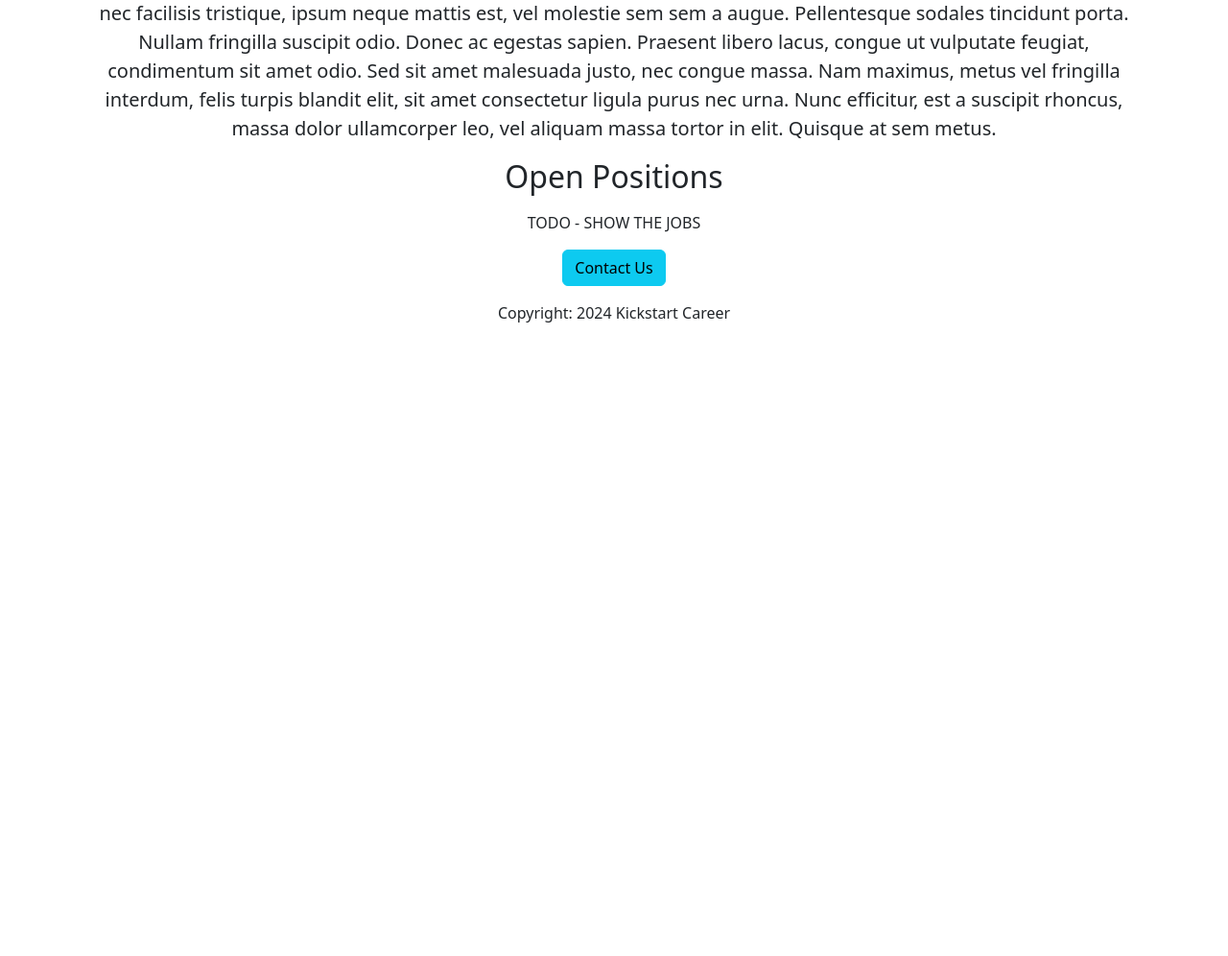
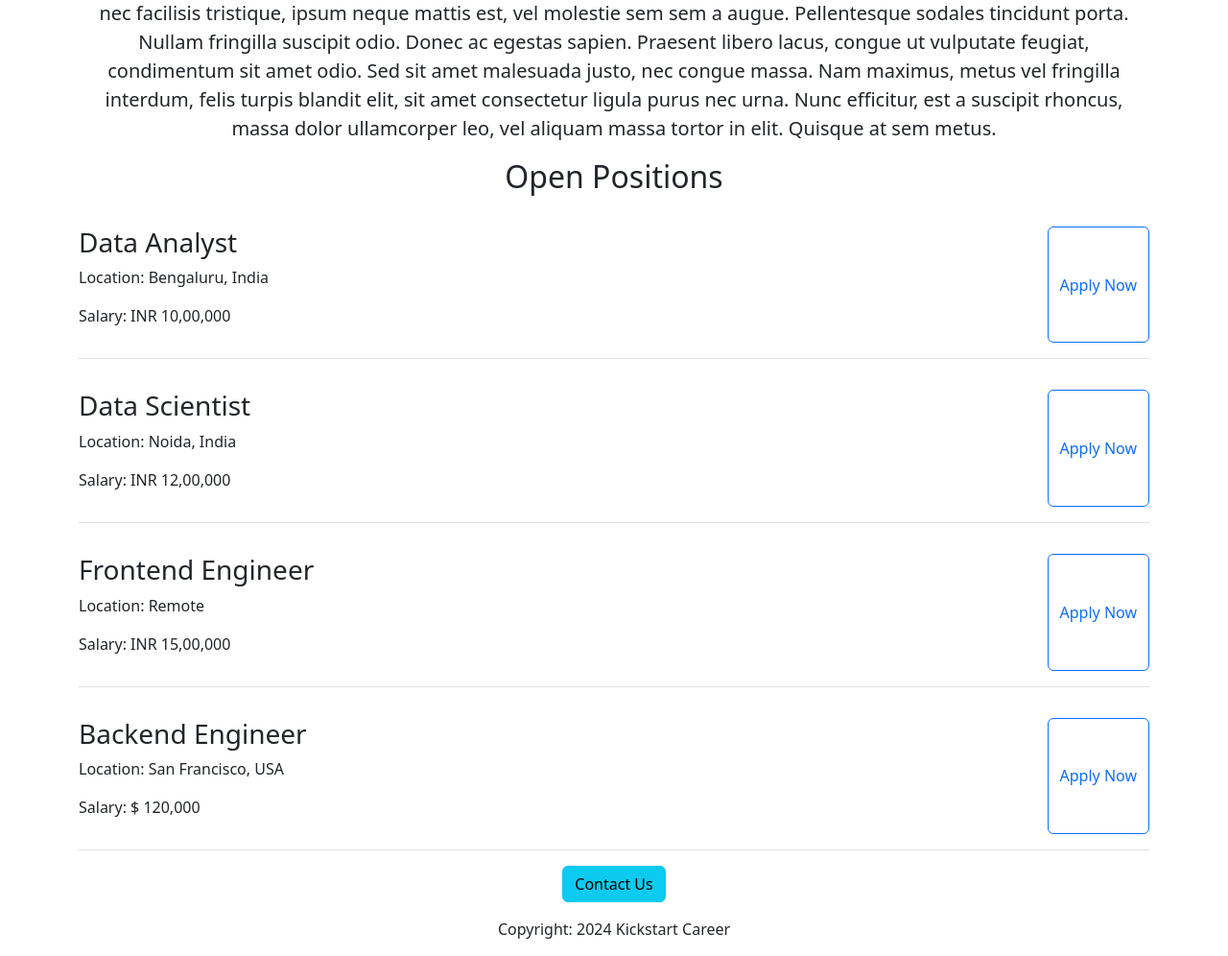
Before and after one commit to rahuls-gith/Kickstart-Career, a Flask app: page / in a window 1280 px wide. Shown: the part 571-1567 px from the top of the page at 96% size. Before the commit the page ends 907 px from the top, so only its background shows below. Run offline with Flask 3, Linux system fonts and the light colour scheme.

Commit message:
Dynamically Loading Data in Homepage

```diff
--- a/app.py
+++ b/app.py
@@ -39,9 +39,36 @@ from flask import Flask, render_template
 
 app = Flask(__name__)
 
+jobs = [
+    {
+        "id": 1,
+        "title": "Data Analyst",
+        "location": "Bengaluru, India",
+        "salary": "INR 10,00,000",
+    },
+    {
+        "id": 2,
+        "title": "Data Scientist",
+        "location": "Noida, India",
+        "salary": "INR 12,00,000",
+    },
+    {
+        "id": 3,
+        "title": "Frontend Engineer",
+        "location": "Remote",
+        "salary": "INR 15,00,000",
+    },
+    {
+        "id": 4,
+        "title": "Backend Engineer",
+        "location": "San Francisco, USA",
+        "salary": "$ 120,000",
+    }
+]
+
 @app.route("/")
 def home_page():
-    return render_template("home.html")
+    return render_template("home.html", data=jobs, company="Kickstart Career")
 
 
 if __name__ == "__main__":
--- a/templates/home.html
+++ b/templates/home.html
@@ -4,7 +4,7 @@
 		<meta charset="UTF-8">
 		<meta name="viewport" content="width=device-width, initial-scale=1.0">
 		<link href="https://cdn.jsdelivr.net/npm/bootstrap@5.3.2/dist/css/bootstrap.min.css" rel="stylesheet" integrity="sha384-T3c6CoIi6uLrA9TneNEoa7RxnatzjcDSCmG1MXxSR1GAsXEV/Dwwykc2MPK8M2HN" crossorigin="anonymous">
-		<title>Kickstart Career</title>
+		<title>{{company}}</title>
 		<!--
 		<style>
 			h1 {
@@ -38,16 +38,29 @@
 	</head>
 	<body>
 		<div class="container">
-			<h1 class="text-center my-3">Kickstart Career</h1>
+			<h1 class="text-center my-3">{{company}}</h1>
 			<img style="height: 360px; object-fit: cover; width: 100%" src="../static/homepage-banner.jpg" class="img-fluid rounded" alt="Career Growth" height="320">
-			<h2 class="my-3 text-center">About Kickstart Career</h2>
+			<h2 class="my-3 text-center">About {{company}}</h2>
 			<p class="my-3 text-center lead">Lorem ipsum dolor sit amet, consectetur adipiscing elit. Nullam mattis tempus sollicitudin. Aliquam nec nunc non ante suscipit eleifend eu id sem. Sed convallis ex vitae turpis pulvinar consectetur sit amet nec arcu. Aliquam rhoncus, nibh nec facilisis tristique, ipsum neque mattis est, vel molestie sem sem a augue. Pellentesque sodales tincidunt porta. Nullam fringilla suscipit odio. Donec ac egestas sapien. Praesent libero lacus, congue ut vulputate feugiat, condimentum sit amet odio. Sed sit amet malesuada justo, nec congue massa. Nam maximus, metus vel fringilla interdum, felis turpis blandit elit, sit amet consectetur ligula purus nec urna. Nunc efficitur, est a suscipit rhoncus, massa dolor ullamcorper leo, vel aliquam massa tortor in elit. Quisque at sem metus.</p>
 			<h2 class="my-3 text-center">Open Positions</h2>
-			<p class="my-3 text-center">TODO - SHOW THE JOBS</p>
+			<div class="my-3">
+				{% for job_listing in data %}
+					<div class="my-3 border-bottom py-3 d-flex justify-content-md-between">
+						<div mx-5>
+							<h3>{{job_listing['title']}}</h3>
+							<p>Location: {{job_listing['location']}}</p>
+							{% if 'salary' in job_listing %}
+							<p>Salary: {{job_listing['salary']}}</p>
+							{% endif %}
+						</div>
+						<button class="btn btn-outline-primary">Apply Now</button>
+					</div>
+				{% endfor %}
+			</div>
 			<div class="my-3 text-center">
 				<button class="btn btn-info">Contact Us</button>
 			</div>
-			<p class="my-3 text-center">Copyright: 2024 Kickstart Career</p>
+			<p class="my-3 text-center">Copyright: 2024 {{company}}</p>
 		</div>
 	</body>
 </html>
```
